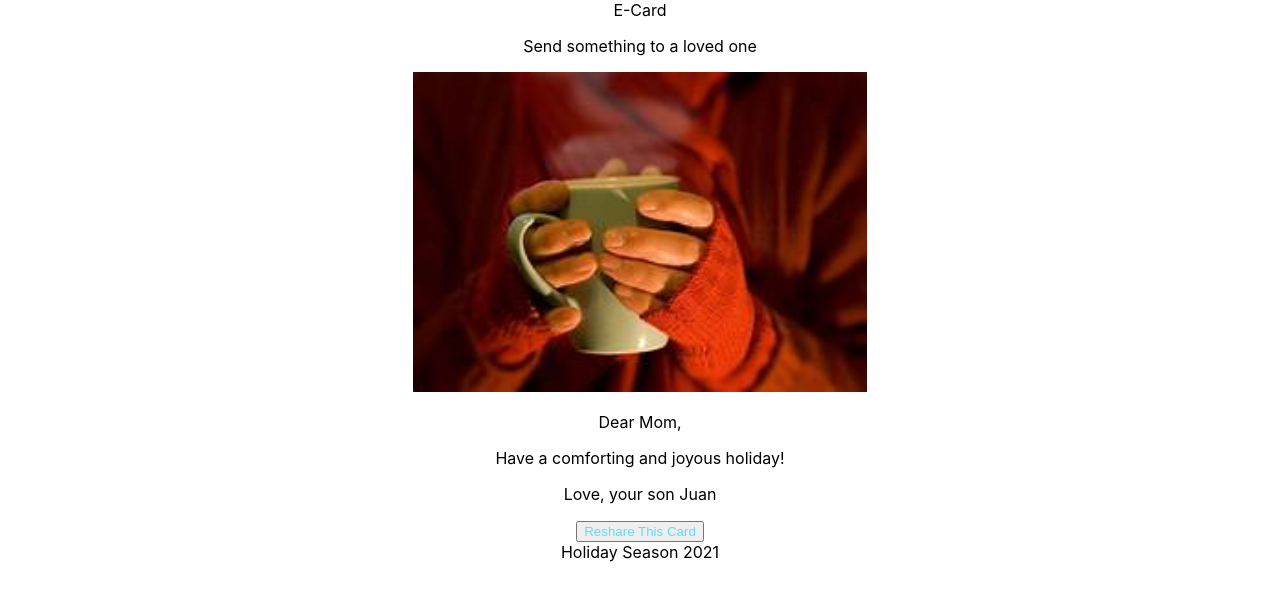
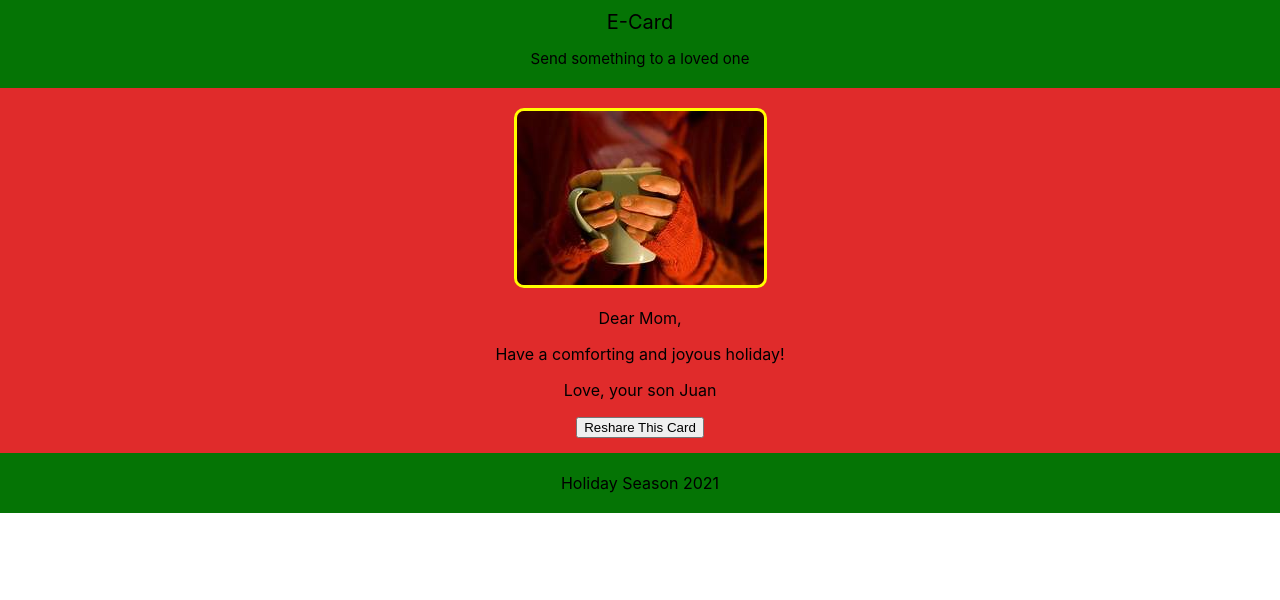
Before and after one commit to garetshough14/ecard, a React (Create React App) app: page / in a window 1280 px wide. Shown: the top 600 px of the page. Built offline with nearby package versions, Linux system fonts and the light colour scheme.

Commit message:
style(app): added styling

```diff
--- a/src/App.css
+++ b/src/App.css
@@ -1,22 +1,55 @@
 .App {
   text-align: center;
+  background-color: #E02B2B;
 }
 
-.App-logo {
-  height: 40vmin;
-  pointer-events: none;
-}
-
-@media (prefers-reduced-motion: no-preference) {
-  .App-logo {
-    /* animation: App-logo-spin infinite 20s linear; */
-  }
-}
 form{
   display: flex;
   flex-direction: column;
 }
-.App-header {
+
+.header{
+  background-color: #057405;
+  padding-bottom: 5px;
+  padding-top: 10px;
+  font-size: 20px;
+  border-bottom: 1px solid #
+}
+
+img{
+  margin-top: 20px;
+  border-radius: 10px;
+  border: 3px solid yellow;
+}
+
+footer{
+  background-color: #057405;
+  padding-top: 20px;
+  padding-bottom: 20px;
+}
+.loved-text{
+  font-size: 15px;
+}
+.ecard-text{
+  padding-top: 0px;
+}
+.App-link{
+  margin-bottom: 15px;
+}
+
+
+
+
+
+
+
+
+/* .App-logo {
+  height: 40vmin;
+  pointer-events: none;
+} */
+
+/* .App-header {
   background-color: #282c34;
   min-height: 100vh;
   display: flex;
@@ -25,17 +58,4 @@ form{
   justify-content: center;
   font-size: calc(10px + 2vmin);
   color: white;
-}
-
-.App-link {
-  color: #61dafb;
-}
-
-@keyframes App-logo-spin {
-  from {
-    transform: rotate(0deg);
-  }
-  to {
-    transform: rotate(360deg);
-  }
-}
+} */
```
